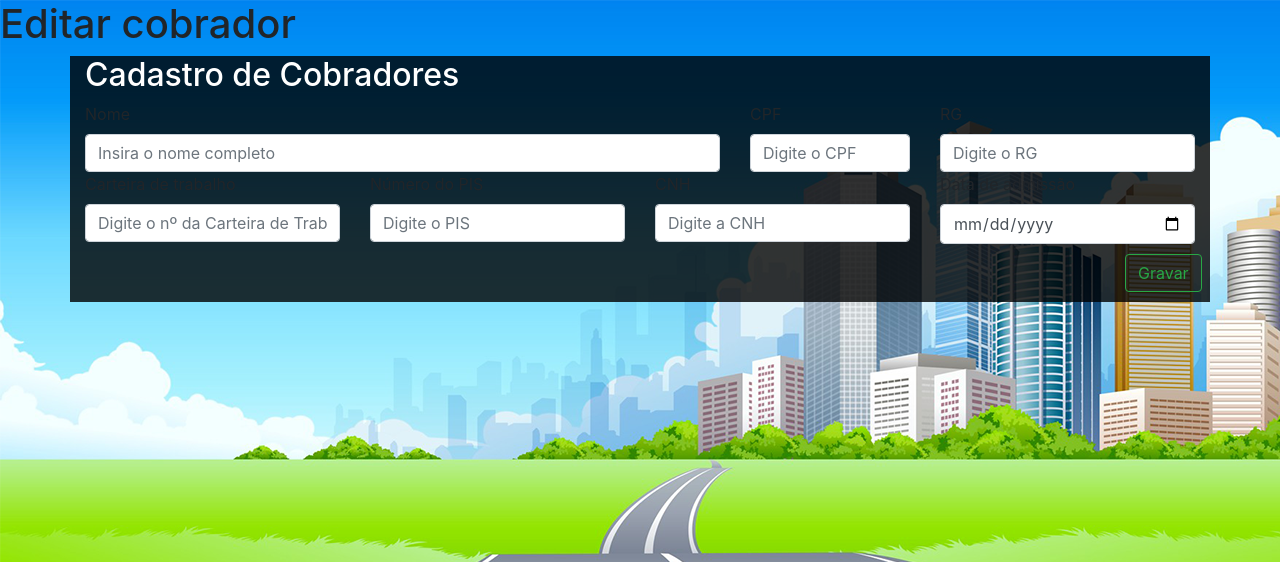
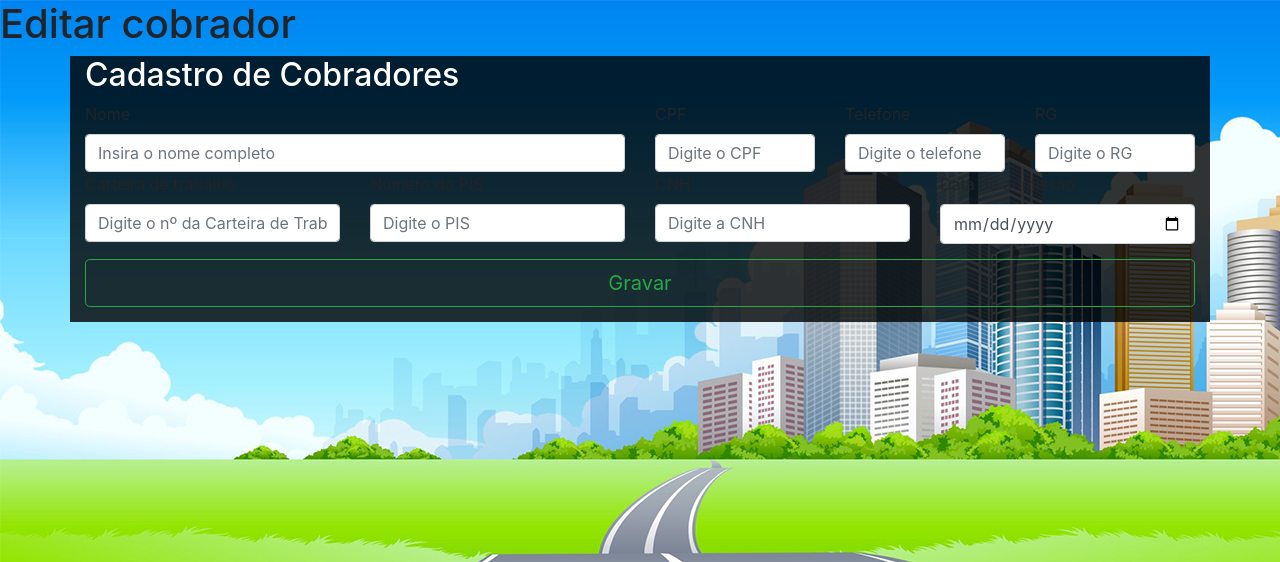
Before and after one commit to leopedroso45/ProjetoRPV, a PHP site: template application/views/scripts/cobrador/editar.phtml in a window 1280 px wide. Shown: the top 562 px of the page. Run offline with PHP 8.4, Linux system fonts and the light colour scheme; the template is opened without the code that fills it, so the values that code supplies are empty; some libraries are stand-ins or nearby versions.

Commit message:
algumas melhorias

```diff
--- a/application/controllers/CobradorController.php
+++ b/application/controllers/CobradorController.php
@@ -42,6 +42,7 @@ class CobradorController extends Zend_Controller_Action
 
         $this->view->cobrador = $cobrador;
 
+
     }
 
 
@@ -57,6 +58,7 @@ class CobradorController extends Zend_Controller_Action
             $dbTableCobrador->editarAtivo($id, $dados);
         }
         $this->view->cobrador = $cobrador;
+
     }
 
 
--- a/application/views/scripts/cobrador/editar.phtml
+++ b/application/views/scripts/cobrador/editar.phtml
@@ -55,21 +55,26 @@
 
 
 
-					<div class="col-7" >
+					<div class="col-6" >
 
 						<input type="hidden" id="id-cobrador" name="id-cobrador" value="<?php echo $this->cobrador->getId_cobrador(); ?>">
 						<label for="nome-cobrador" id="label">Nome</label>
-  			 			<input type="text" name="nome-cobrador" class="form-control" id="nome-cobrador" placeholder="Insira o nome completo" value="<?php echo $this->cobrador->getNome(); ?>">
+  			 			<input type="text" name="nome" class="form-control" id="nome" placeholder="Insira o nome completo" value="<?php echo $this->cobrador->getNome(); ?>">
 
 					</div>
 					<div class="col-2" >
 						<label for="cpf" id="label">CPF</label>
-  			 			<input type="text" name="cpf-cobrador" class="form-control" id="cpf-cobrador" placeholder="Digite o CPF" value="<?php echo $this->cobrador->getCpf(); ?>">
+  			 			<input type="text" name="cpf" class="form-control" id="cpf" placeholder="Digite o CPF" value="<?php echo $this->cobrador->getCpf(); ?>">
 
 					</div>
-					<div class="col-3" >
+					<div class="col-2">
+						<label for="telefone-cobrador" id="label">Telefone</label>
+  			 			<input type="text" name="telefone" class="form-control" id="telefone" placeholder="Digite o telefone">
+					</div>
+
+					<div class="col-2" >
 						<label for="rg-cobrador" id="label">RG</label>
-  			 			<input type="text" name="rg-cobrador" class="form-control" id="rg-cobrador" placeholder="Digite o RG" value="<?php echo $this->cobrador->getRg(); ?>">
+  			 			<input type="text" name="rg" class="form-control" id="rg" placeholder="Digite o RG" value="<?php echo $this->cobrador->getRg(); ?>">
 
 					</div>
 
@@ -79,18 +84,18 @@
 
 					<div class="col-3" >
 						<label for="carteiraTrabalho-cobrador" id="label">Carteira de trabalho</label>
-  			 			<input type="text" name="carteiraTrabalho-cobrador" class="form-control" id="carteiraTrabalho-cobrador" placeholder="Digite o nº da Carteira de Trabalho" value="<?php echo $this->cobrador->getCarteiraTrabalho(); ?>">
+  			 			<input type="text" name="carteiraTrabalho" class="form-control" id="carteiraTrabalho" placeholder="Digite o nº da Carteira de Trabalho" value="<?php echo $this->cobrador->getCarteiraTrabalho(); ?>">
 
 					</div>
 
 					<div class="col-3" >
 						<label for="pis-cobrador" id="label">Número do PIS</label>
-  			 			<input type="text" name="pis-cobrador" class="form-control" id="pis-cobrador" placeholder="Digite o PIS" value="<?php echo $this->cobrador->getPis(); ?>">
+  			 			<input type="text" name="pis" class="form-control" id="pis" placeholder="Digite o PIS" value="<?php echo $this->cobrador->getPis(); ?>">
 
 					</div>
 					<div class="col-3" >
 						<label for="cnh-cobrador" id="label">CNH</label>
-  			 			<input type="text" name="cnh-cobrador" class="form-control" id="cnh-cobrador" placeholder="Digite a CNH" value="<?php echo $this->cobrador->getCnh(); ?>">
+  			 			<input type="text" name="cnh" class="form-control" id="cnh" placeholder="Digite a CNH" value="<?php echo $this->cobrador->getCnh(); ?>">
 
 					</div>
 
@@ -98,7 +103,7 @@
 
 					<div class="col-3" >
 						<label for="dataAdmissao-cobrador" id="label">Data de admissão</label>
-  			 			<input type="date" name="dataAdmissao-cobrador" class="form-control" id="dataAdmissao-cobrador" placeholder="Digite a data de admissão" value="<?php echo $this->cobrador->getDataAdmissao(); ?>">
+  			 			<input type="date" name="dataAdmissao" class="form-control" id="dataAdmissao" placeholder="Digite a data de admissão" value="<?php echo $this->cobrador->getDataAdmissao(); ?>">
 
 					</div>
 
@@ -108,16 +113,14 @@
 				<!-- fim cad novo -->
 
 				<div class="row">
-					<div class="col-11">
+					<div class="col-12" style="padding: 15px">
+						<button class="btn btn-outline-success btn-lg btn-block"  id="gravar">
+							Gravar
+						</button>
 
 
 					</div>
-					<div class="col-1" style="padding: 10px;">
-						<button class="btn btn-outline-success btn-lt" type="submit" id="gravar">
-							Gravar
-						</button>
 
-					</div>
 				</div>
 
 
@@ -137,6 +140,19 @@
 
 
 
+
+		 var c = alert.confirm();
+
+                    confirma function () {
+                        if(c){
+                            location.href=baseUrl + 'cobrador';
+                        }
+
+
+                }
+                confirma();
+
+
 	</script>
 
 </div>
```
Also changed, not shown: application/views/scripts/cobrador/index.phtml (+6 -5 lines), application/views/scripts/trajeto/index.phtml (+12 -21 lines), public/dist/css/cobrador.css (+8 -0 lines).
